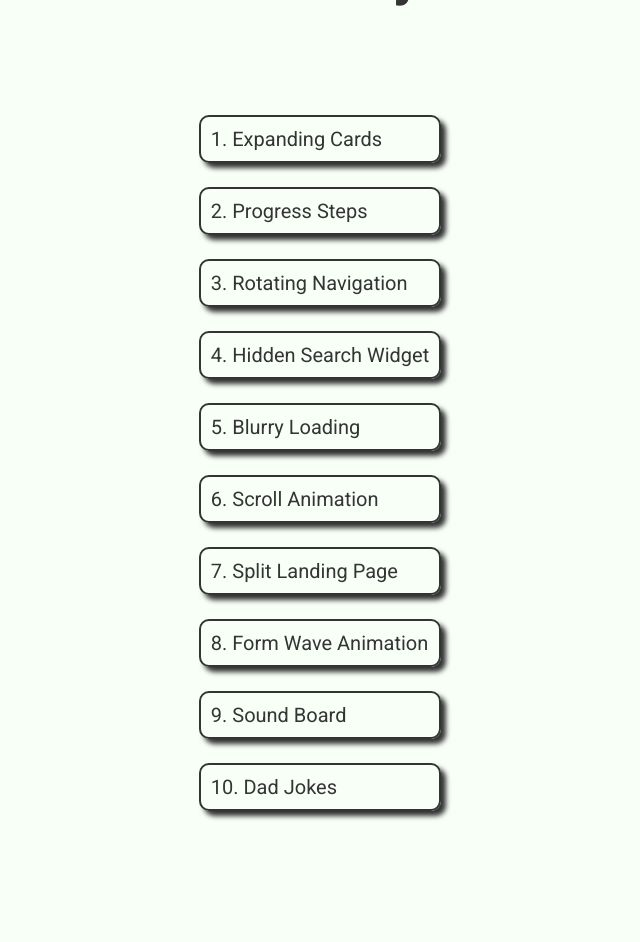
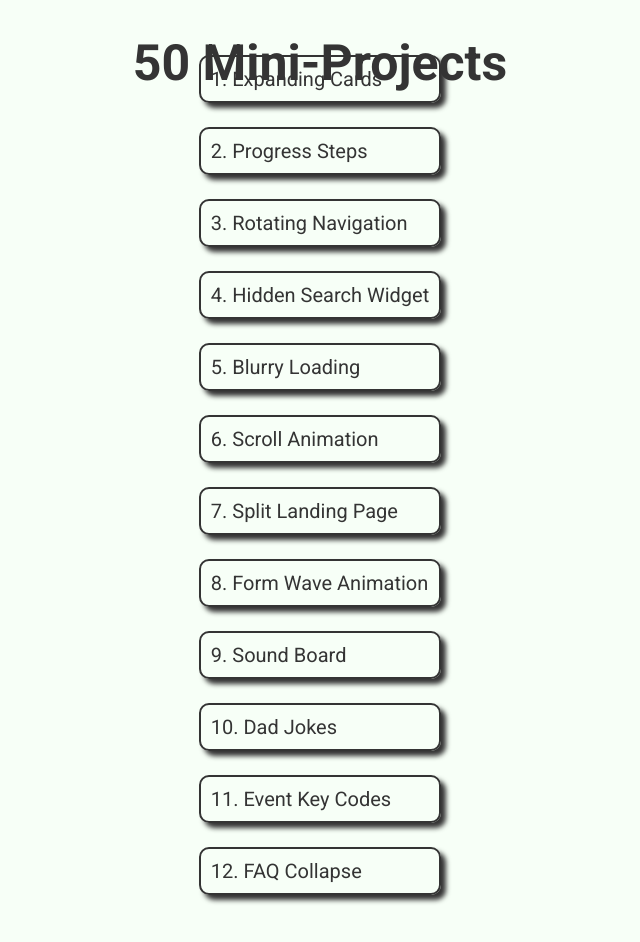
Before and after one commit to bitlify/50PD, a plain HTML site: page index.html in a window 1280 px wide. Shown: the whole page, without its empty margins (320-960 px from the left). Before the commit the page ends 885 px from the top, so only its background shows below. Drawn offline with Linux system fonts and the light colour scheme.

Commit message:
Added 11 and 12

```diff
--- a/index.html
+++ b/index.html
@@ -21,6 +21,8 @@
         <a class="link" href="https://bitlify.github.io/8FormWaveAnimation" target="_blank">8. Form Wave Animation</a>
         <a class="link" href="https://bitlify.github.io/9SoundBoard" target="_blank">9. Sound Board</a>
         <a class="link" href="https://bitlify.github.io/10DadJokes" target="_blank">10. Dad Jokes</a>
+        <a class="link" href="https://bitlify.github.io/11EventKeyCodes" target="_blank">11. Event Key Codes</a>
+        <a class="link" href="https://bitlify.github.io/12FAQCollapse" target="_blank">12. FAQ Collapse</a>
     </div>
     <script src="script.js"></script>
 </body>
--- a/styles.css
+++ b/styles.css
@@ -16,6 +16,7 @@ body {
 }
 
 .container {
+  margin-top: 150px;
   padding: 50px 250px;
   border-radius: 50px;
 }
@@ -23,6 +24,8 @@ body {
 .title {
   color: #343434;
   font-size: 50px;
+  position: absolute;
+  top: 0;
 }
 
 .link {
```
